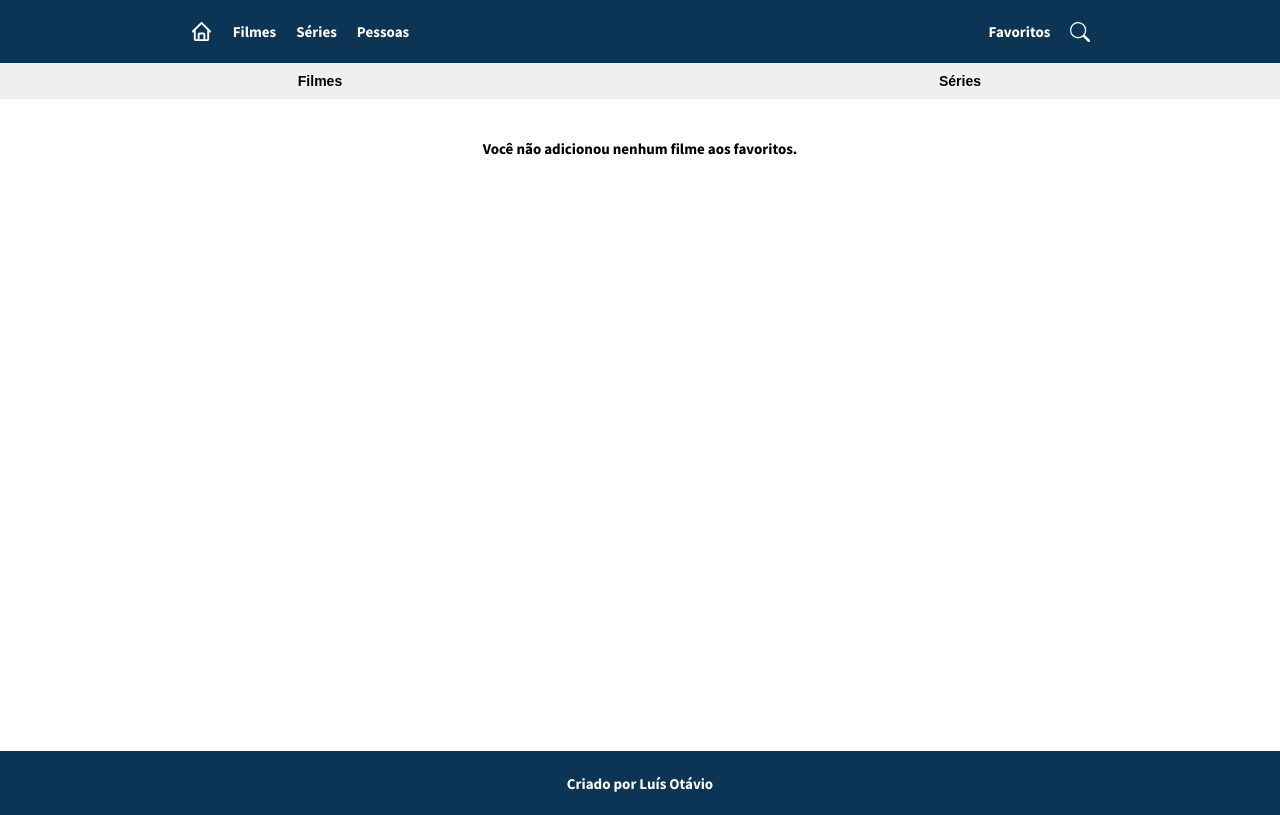
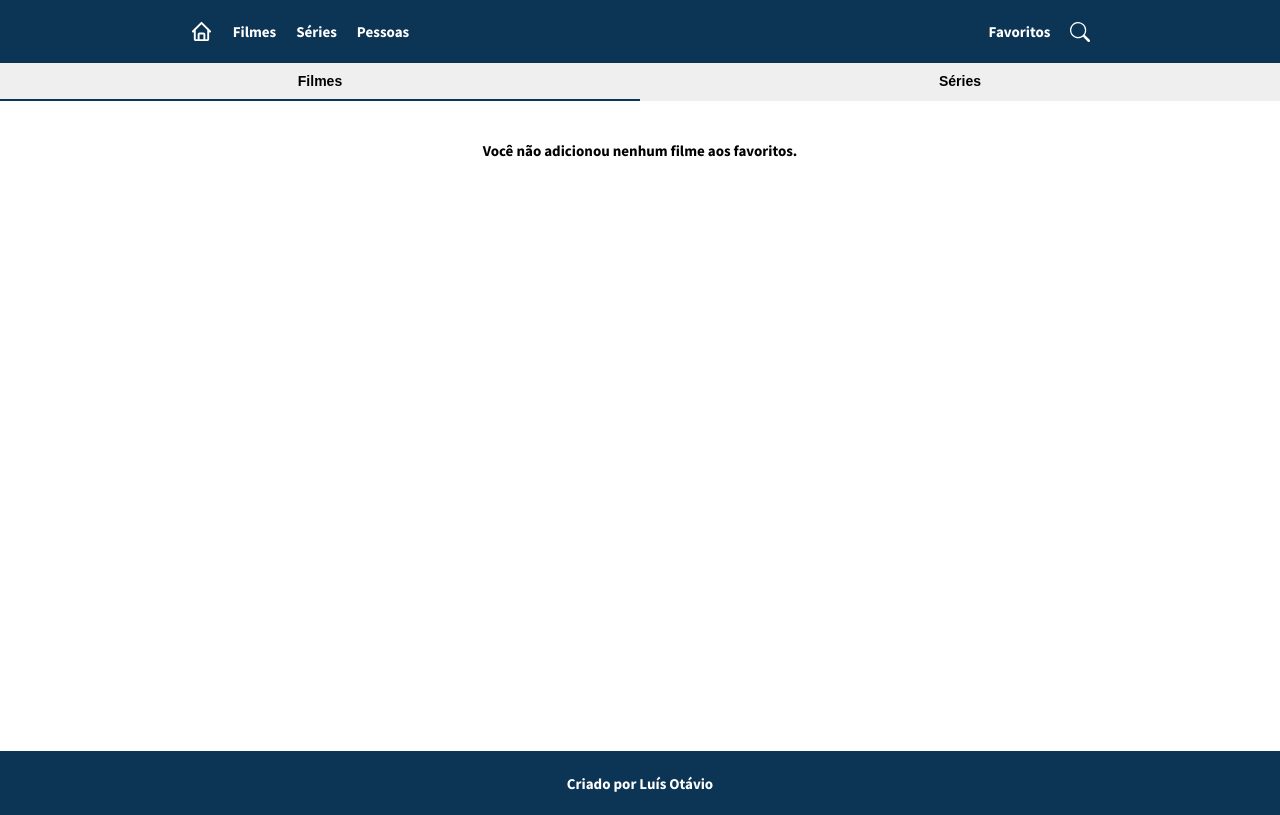
Before and after one commit to LuisOtavioOliveira/Movies-Database, a React (Vite) app: page /favorites in a window 1280 px wide. Built offline with nearby package versions, Linux system fonts and the light colour scheme.

Commit message:
transition

```diff
--- a/src/pages/Favorites.css
+++ b/src/pages/Favorites.css
@@ -22,9 +22,8 @@
     font-weight: 700;
 }
 
-.selectedbutton {
+.favoritesbuttons button.selectedbutton {
     border-bottom: 2px solid rgb(12, 52, 85);
-    animation: transitionmodal 0.5s;
 }
 
 .favoritesexib {
```
